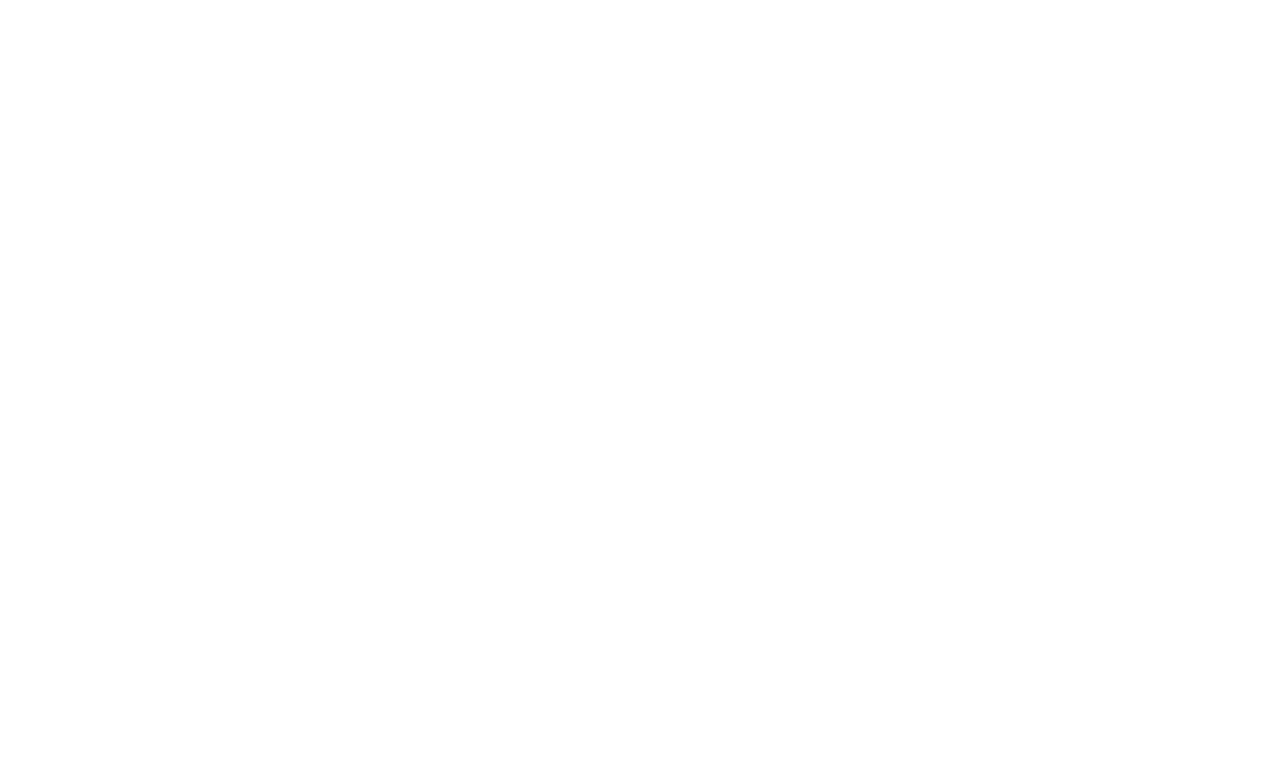
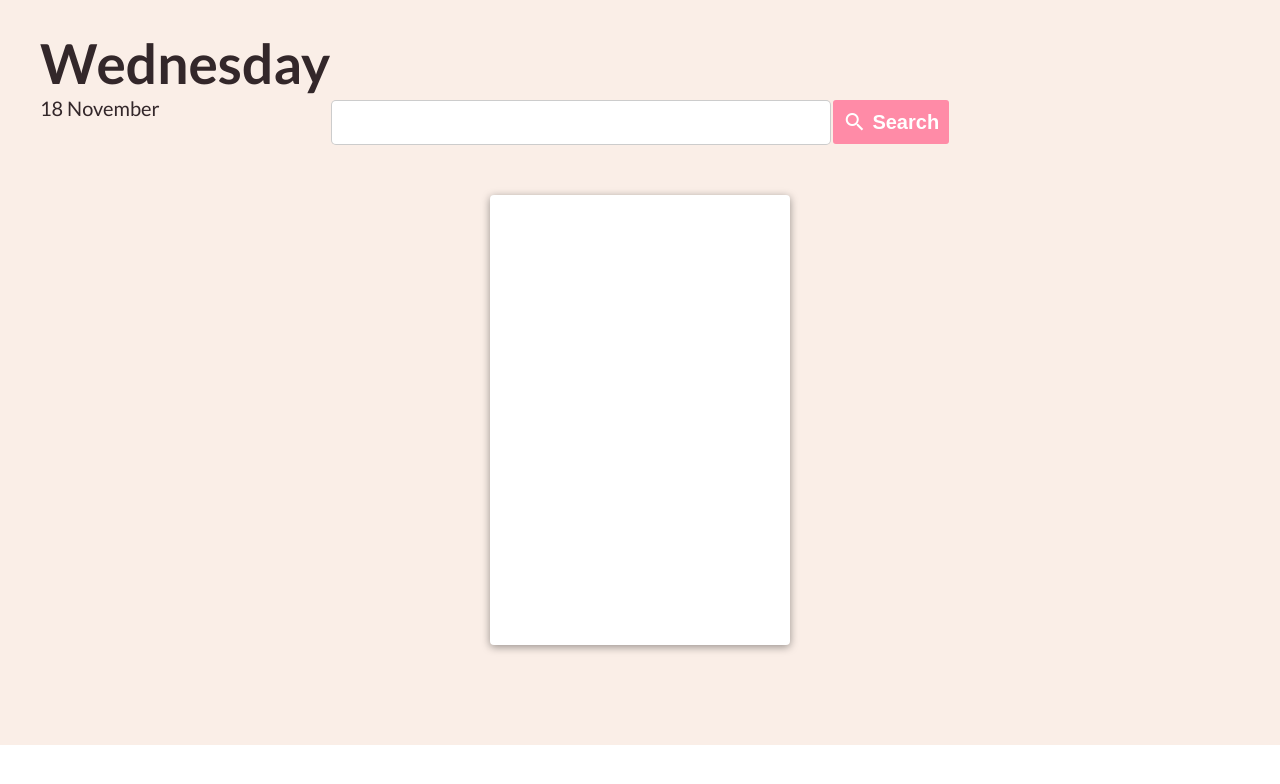
Before and after one commit to zakariyaq313/weather-app, a plain HTML site: page index.html in a window 1280 px wide. Drawn offline with Linux system fonts and the light colour scheme.

Commit message:
Initial setup

```diff
--- a/css/styles.css
+++ b/css/styles.css
@@ -1,4 +1,114 @@
 *{
     padding: 0;
     margin: 0;
+    box-sizing: border-box;
 }
+
+html{
+    --primary: #ff8ba7;
+    --secondary: #ffc6c7;
+    --background: #faeee7;
+    --black: #33272a;
+    --gray: #594a4e;
+    font-size: 62.5%;
+    scroll-behavior: smooth;
+}
+
+body{
+    font-family: 'Lato', sans-serif;
+}
+
+main{
+    background-color: var(--background);
+}
+
+.date {
+    position: absolute;
+    top: 3rem;
+    left: 4rem;
+}
+
+.date-heading{
+    color: var(--black);
+    display: inline-block;
+}
+
+.day{
+    font-size: 5.5rem;
+    font-weight: 700;
+}
+
+.month{
+    font-size: 2rem;
+    font-weight: 400;
+}
+
+
+.container{
+    display: flex;
+    flex-direction: column;
+    align-items: center;
+    padding: 10rem;
+}
+
+.search-box{
+
+}
+
+#search{
+    border: none;
+    padding: 1rem;
+    font-size: 2rem;
+    width: 50rem;
+    color: var(--gray);
+    border-radius: .5rem;
+    border: 1px solid rgba(0,0,0,.2);
+}
+
+#search:focus{
+    outline: none;
+}
+
+label{
+
+}
+
+button{
+    border: none;
+    color: #fff;
+    background-color: var(--primary);
+    font-size: 2rem;
+    border-radius: .3rem;
+    cursor: pointer;
+    padding: 1rem;
+    font-weight: 700;
+}
+
+button:focus{
+    outline: none;
+}
+
+button:hover{
+
+}
+
+i{
+    vertical-align: bottom;
+}
+
+.cards{
+    margin-top: 5rem;
+    display: grid;
+    grid-auto-flow: column;
+    justify-items: center;
+    align-items: center;
+    grid-column-gap: 4rem;
+}
+
+.card{
+    width: 30rem;
+    height: 45rem;
+    background-color: #fff;
+    box-shadow: 0 2px 8px rgba(0,0,0,.4);
+    border-radius: .4rem;
+}
--- a/index.html
+++ b/index.html
@@ -1,10 +1,54 @@
 <!DOCTYPE html>
 <html lang="en" dir="ltr">
+
 <head>
     <meta charset="utf-8">
     <title>Weather App</title>
+    <link rel="preconnect" href="https://fonts.gstatic.com">
+    <link href="https://fonts.googleapis.com/css2?family=Lato:wght@100;300;400;700;900&display=swap" rel="stylesheet">
+    <link href="https://fonts.googleapis.com/icon?family=Material+Icons" rel="stylesheet">
+    <link rel="stylesheet" href="css/styles.css">
 </head>
+
 <body>
+    <main>
+        <div class="date">
+            <h1 class="date-heading day"></h1><br>
+            <h2 class="date-heading month"></h2>
+        </div>
 
+        <div class="container">
+            <div class="search-box">
+                <input type="search" name="" value="" id="search">
+                <label for="#search">
+                    <button><i class="material-icons">search</i> Search</button>
+                </label>
+            </div>
+
+            <div class="cards">
+                <div class="card">
+
+                </div>
+            </div>
+        </div>
+    </main>
+
+    <script type="text/javascript">
+        (function() {
+            'use strict';
+            let date = new Date();
+            let dayString = date.toLocaleDateString("default", {
+                weekday: "long"
+            });
+            let day = date.getDate();
+            let month = date.toLocaleDateString("default", {
+                month: "long"
+            });
+
+            document.querySelector("h1.day").textContent = dayString;
+            document.querySelector("h2.month").textContent = day + " " + month;
+        }());
+    </script>
 </body>
+
 </html>
```
Lines whose indentation alone changed are shown as unchanged.
